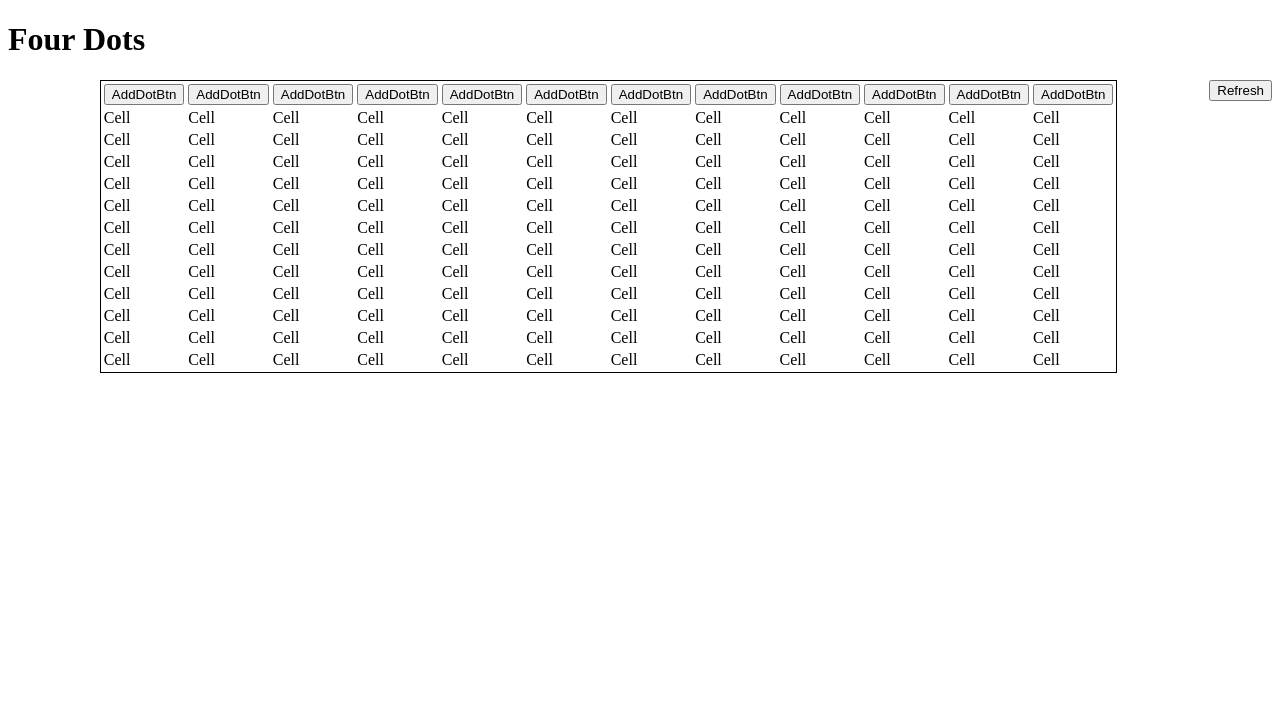
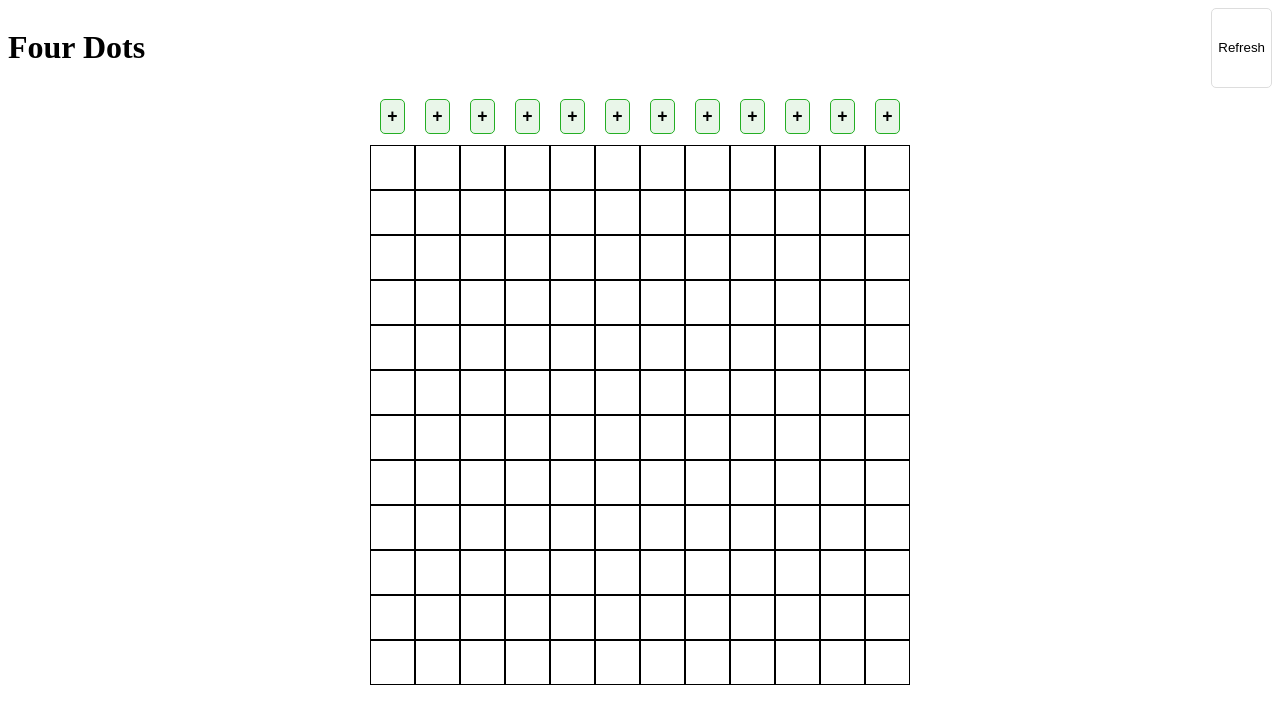
Before and after one commit to wurde/four-dots, a website: page 1-vanilla/index.html in a window 1280 px wide. Drawn offline with Linux system fonts and the light colour scheme.

Commit message:
Improve styling and add onclick handlers

```diff
--- a/1-vanilla/index.css
+++ b/1-vanilla/index.css
@@ -1,5 +1,13 @@
 * {
   box-sizing: border-box;
+}
+
+/*
+ Gotchas: I struggled to center content gracefully.
+ Primary issue was with an already centered table.
+*/
+.container {
+  margin: 0 auto;
 }
 
 .d-flex {
@@ -10,6 +18,10 @@
   justify-content: center;
 }
 
+.justify-content-between {
+  justify-content: space-between;
+}
+
 .border {
   border: 1px solid #000;
 }
@@ -18,6 +30,63 @@
  * Component specific
  */
 
+.game-header {
+  margin-bottom: 10px;
+}
+
 .btn-refresh {
-  float: right;
+  background-color: #FFF;
+  border: 1px solid #DDD;
+  border-radius: 5px;
+  outline: none;
+  cursor: pointer;
 }
+.btn-refresh:hover {
+  background-color: #DDD;
+  border: 1px solid #DDD;
+}
+.btn-refresh:active {
+  background-color: #999;
+  border: 1px solid #999;
+}
+
+.board {
+  border-spacing: 0px;
+}
+
+.action-bar {
+  margin-bottom: 15px;
+}
+
+.cell {
+  width: 45px;
+  max-width: 45px;
+  height: 45px;
+  max-height: 45px;
+  border: 1px solid #000;
+  text-align: center;
+}
+
+.add-dot-btn {
+  background-color: #E9F6E9;
+  padding: 6px;
+  margin-left: 5px;
+  margin-right: 5px;
+  margin-bottom: 10px;
+  border: 1px solid #24AE24;
+  border-radius: 5px;
+  outline: none;
+  cursor: pointer;
+  font-size: 1.1rem;
+  font-weight: bold;
+}
+.add-dot-btn:hover {
+  background-color: #24AE24;
+  border: 1px solid #24AE24;
+  color: #FFF;
+}
+.add-dot-btn:active {
+  background-color: #1C8B1C;
+  border: 1px solid #1C8B1C;
+  color: #FFF;
+}
--- a/1-vanilla/index.html
+++ b/1-vanilla/index.html
@@ -8,196 +8,197 @@
     <link rel="stylesheet" href="index.css"></link>
   </head>
   <body>
-    <header>
+    <header class="game-header d-flex justify-content-between">
       <h1>Four Dots</h1>
       <button type="button" class="btn-refresh" onclick="sayHello()">Refresh</button>
     </header>
+
     <main class="d-flex justify-content-center">
-      <table class="border">
+      <table class="board">
         <thead>
           <tr>
-            <th><button>AddDotBtn</button></th>
-            <th><button>AddDotBtn</button></th>
-            <th><button>AddDotBtn</button></th>
-            <th><button>AddDotBtn</button></th>
-            <th><button>AddDotBtn</button></th>
-            <th><button>AddDotBtn</button></th>
-            <th><button>AddDotBtn</button></th>
-            <th><button>AddDotBtn</button></th>
-            <th><button>AddDotBtn</button></th>
-            <th><button>AddDotBtn</button></th>
-            <th><button>AddDotBtn</button></th>
-            <th><button>AddDotBtn</button></th>
+            <th><button class="add-dot-btn" onclick="addDot(1)">+</button></th>
+            <th><button class="add-dot-btn" onclick="addDot(2)">+</button></th>
+            <th><button class="add-dot-btn" onclick="addDot(3)">+</button></th>
+            <th><button class="add-dot-btn" onclick="addDot(4)">+</button></th>
+            <th><button class="add-dot-btn" onclick="addDot(5)">+</button></th>
+            <th><button class="add-dot-btn" onclick="addDot(6)">+</button></th>
+            <th><button class="add-dot-btn" onclick="addDot(7)">+</button></th>
+            <th><button class="add-dot-btn" onclick="addDot(8)">+</button></th>
+            <th><button class="add-dot-btn" onclick="addDot(9)">+</button></th>
+            <th><button class="add-dot-btn" onclick="addDot(10)">+</button></th>
+            <th><button class="add-dot-btn" onclick="addDot(11)">+</button></th>
+            <th><button class="add-dot-btn" onclick="addDot(12)">+</button></th>
           </tr>
         </thead>
         <tbody>
           <tr>
-            <td>Cell</td>
-            <td>Cell</td>
-            <td>Cell</td>
-            <td>Cell</td>
-            <td>Cell</td>
-            <td>Cell</td>
-            <td>Cell</td>
-            <td>Cell</td>
-            <td>Cell</td>
-            <td>Cell</td>
-            <td>Cell</td>
-            <td>Cell</td>
+            <td class="cell"></td>
+            <td class="cell"></td>
+            <td class="cell"></td>
+            <td class="cell"></td>
+            <td class="cell"></td>
+            <td class="cell"></td>
+            <td class="cell"></td>
+            <td class="cell"></td>
+            <td class="cell"></td>
+            <td class="cell"></td>
+            <td class="cell"></td>
+            <td class="cell"></td>
           </tr>
           <tr>
-            <td>Cell</td>
-            <td>Cell</td>
-            <td>Cell</td>
-            <td>Cell</td>
-            <td>Cell</td>
-            <td>Cell</td>
-            <td>Cell</td>
-            <td>Cell</td>
-            <td>Cell</td>
-            <td>Cell</td>
-            <td>Cell</td>
-            <td>Cell</td>
+            <td class="cell"></td>
+            <td class="cell"></td>
+            <td class="cell"></td>
+            <td class="cell"></td>
+            <td class="cell"></td>
+            <td class="cell"></td>
+            <td class="cell"></td>
+            <td class="cell"></td>
+            <td class="cell"></td>
+            <td class="cell"></td>
+            <td class="cell"></td>
+            <td class="cell"></td>
           </tr>
           <tr>
-            <td>Cell</td>
-            <td>Cell</td>
-            <td>Cell</td>
-            <td>Cell</td>
-            <td>Cell</td>
-            <td>Cell</td>
-            <td>Cell</td>
-            <td>Cell</td>
-            <td>Cell</td>
-            <td>Cell</td>
-            <td>Cell</td>
-            <td>Cell</td>
+            <td class="cell"></td>
+            <td class="cell"></td>
+            <td class="cell"></td>
+            <td class="cell"></td>
+            <td class="cell"></td>
+            <td class="cell"></td>
+            <td class="cell"></td>
+            <td class="cell"></td>
+            <td class="cell"></td>
+            <td class="cell"></td>
+            <td class="cell"></td>
+            <td class="cell"></td>
           </tr>
           <tr>
-            <td>Cell</td>
-            <td>Cell</td>
-            <td>Cell</td>
-            <td>Cell</td>
-            <td>Cell</td>
-            <td>Cell</td>
-            <td>Cell</td>
-            <td>Cell</td>
-            <td>Cell</td>
-            <td>Cell</td>
-            <td>Cell</td>
-            <td>Cell</td>
+            <td class="cell"></td>
+            <td class="cell"></td>
+            <td class="cell"></td>
+            <td class="cell"></td>
+            <td class="cell"></td>
+            <td class="cell"></td>
+            <td class="cell"></td>
+            <td class="cell"></td>
+            <td class="cell"></td>
+            <td class="cell"></td>
+            <td class="cell"></td>
+            <td class="cell"></td>
           </tr>
           <tr>
-            <td>Cell</td>
-            <td>Cell</td>
-            <td>Cell</td>
-            <td>Cell</td>
-            <td>Cell</td>
-            <td>Cell</td>
-            <td>Cell</td>
-            <td>Cell</td>
-            <td>Cell</td>
-            <td>Cell</td>
-            <td>Cell</td>
-            <td>Cell</td>
+            <td class="cell"></td>
+            <td class="cell"></td>
+            <td class="cell"></td>
+            <td class="cell"></td>
+            <td class="cell"></td>
+            <td class="cell"></td>
+            <td class="cell"></td>
+            <td class="cell"></td>
+            <td class="cell"></td>
+            <td class="cell"></td>
+            <td class="cell"></td>
+            <td class="cell"></td>
           </tr>
           <tr>
-            <td>Cell</td>
-            <td>Cell</td>
-            <td>Cell</td>
-            <td>Cell</td>
-            <td>Cell</td>
-            <td>Cell</td>
-            <td>Cell</td>
-            <td>Cell</td>
-            <td>Cell</td>
-            <td>Cell</td>
-            <td>Cell</td>
-            <td>Cell</td>
+            <td class="cell"></td>
+            <td class="cell"></td>
+            <td class="cell"></td>
+            <td class="cell"></td>
+            <td class="cell"></td>
+            <td class="cell"></td>
+            <td class="cell"></td>
+            <td class="cell"></td>
+            <td class="cell"></td>
+            <td class="cell"></td>
+            <td class="cell"></td>
+            <td class="cell"></td>
           </tr>
           <tr>
-            <td>Cell</td>
-            <td>Cell</td>
-            <td>Cell</td>
-            <td>Cell</td>
-            <td>Cell</td>
-            <td>Cell</td>
-            <td>Cell</td>
-            <td>Cell</td>
-            <td>Cell</td>
-            <td>Cell</td>
-            <td>Cell</td>
-            <td>Cell</td>
+            <td class="cell"></td>
+            <td class="cell"></td>
+            <td class="cell"></td>
+            <td class="cell"></td>
+            <td class="cell"></td>
+            <td class="cell"></td>
+            <td class="cell"></td>
+            <td class="cell"></td>
+            <td class="cell"></td>
+            <td class="cell"></td>
+            <td class="cell"></td>
+            <td class="cell"></td>
           </tr>
           <tr>
-            <td>Cell</td>
-            <td>Cell</td>
-            <td>Cell</td>
-            <td>Cell</td>
-            <td>Cell</td>
-            <td>Cell</td>
-            <td>Cell</td>
-            <td>Cell</td>
-            <td>Cell</td>
-            <td>Cell</td>
-            <td>Cell</td>
-            <td>Cell</td>
+            <td class="cell"></td>
+            <td class="cell"></td>
+            <td class="cell"></td>
+            <td class="cell"></td>
+            <td class="cell"></td>
+            <td class="cell"></td>
+            <td class="cell"></td>
+            <td class="cell"></td>
+            <td class="cell"></td>
+            <td class="cell"></td>
+            <td class="cell"></td>
+            <td class="cell"></td>
           </tr>
           <tr>
-            <td>Cell</td>
-            <td>Cell</td>
-            <td>Cell</td>
-            <td>Cell</td>
-            <td>Cell</td>
-            <td>Cell</td>
-            <td>Cell</td>
-            <td>Cell</td>
-            <td>Cell</td>
-            <td>Cell</td>
-            <td>Cell</td>
-            <td>Cell</td>
+            <td class="cell"></td>
+            <td class="cell"></td>
+            <td class="cell"></td>
+            <td class="cell"></td>
+            <td class="cell"></td>
+            <td class="cell"></td>
+            <td class="cell"></td>
+            <td class="cell"></td>
+            <td class="cell"></td>
+            <td class="cell"></td>
+            <td class="cell"></td>
+            <td class="cell"></td>
           </tr>
           <tr>
-            <td>Cell</td>
-            <td>Cell</td>
-            <td>Cell</td>
-            <td>Cell</td>
-            <td>Cell</td>
-            <td>Cell</td>
-            <td>Cell</td>
-            <td>Cell</td>
-            <td>Cell</td>
-            <td>Cell</td>
-            <td>Cell</td>
-            <td>Cell</td>
+            <td class="cell"></td>
+            <td class="cell"></td>
+            <td class="cell"></td>
+            <td class="cell"></td>
+            <td class="cell"></td>
+            <td class="cell"></td>
+            <td class="cell"></td>
+            <td class="cell"></td>
+            <td class="cell"></td>
+            <td class="cell"></td>
+            <td class="cell"></td>
+            <td class="cell"></td>
           </tr>
           <tr>
-            <td>Cell</td>
-            <td>Cell</td>
-            <td>Cell</td>
-            <td>Cell</td>
-            <td>Cell</td>
-            <td>Cell</td>
-            <td>Cell</td>
-            <td>Cell</td>
-            <td>Cell</td>
-            <td>Cell</td>
-            <td>Cell</td>
-            <td>Cell</td>
+            <td class="cell"></td>
+            <td class="cell"></td>
+            <td class="cell"></td>
+            <td class="cell"></td>
+            <td class="cell"></td>
+            <td class="cell"></td>
+            <td class="cell"></td>
+            <td class="cell"></td>
+            <td class="cell"></td>
+            <td class="cell"></td>
+            <td class="cell"></td>
+            <td class="cell"></td>
           </tr>
           <tr>
-            <td>Cell</td>
-            <td>Cell</td>
-            <td>Cell</td>
-            <td>Cell</td>
-            <td>Cell</td>
-            <td>Cell</td>
-            <td>Cell</td>
-            <td>Cell</td>
-            <td>Cell</td>
-            <td>Cell</td>
-            <td>Cell</td>
-            <td>Cell</td>
+            <td class="cell"></td>
+            <td class="cell"></td>
+            <td class="cell"></td>
+            <td class="cell"></td>
+            <td class="cell"></td>
+            <td class="cell"></td>
+            <td class="cell"></td>
+            <td class="cell"></td>
+            <td class="cell"></td>
+            <td class="cell"></td>
+            <td class="cell"></td>
+            <td class="cell"></td>
           </tr>
         </tbody>
       </table>
--- a/1-vanilla/index.js
+++ b/1-vanilla/index.js
@@ -1,3 +1,30 @@
+/**
+ * Define helpers
+ */
+
 function sayHello() {
   alert("Hello");
 }
+
+function addDot(colIndex) {
+  alert(colIndex);
+}
+
+/**
+ * Initialize game state
+ */
+
+function initGameState() {
+  /**
+   * Gotchas: I struggled to create a matrix object.
+   */
+  let state = {};
+  state["board"] = []
+
+  for (let i = 0; i < 12; i++) {
+    state["board"].push(new Array(12));
+  }
+  console.log(state["board"].length)
+}
+
+document.addEventListener("DOMContentLoaded", initGameState);
```
